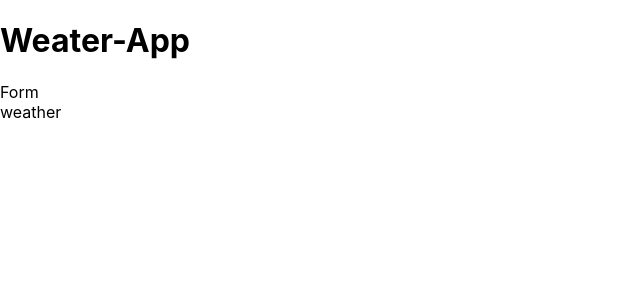
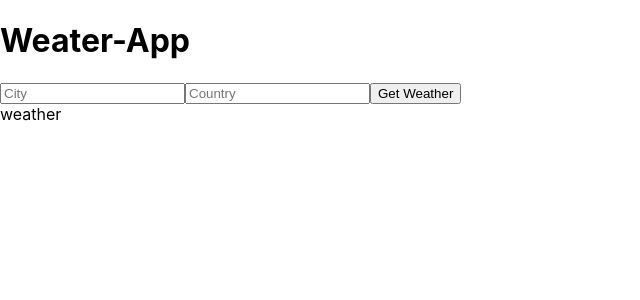
Before and after one commit to krisstets/weather-app, a React (Create React App) app in the folder weather-app/: page / in a window 1280 px wide. Shown: the top 300 px of the page, without its empty margins (0-640 px from the left). Built offline with nearby package versions, Linux system fonts and the light colour scheme.

Commit message:
feat: get object

```diff
--- a/weather-app/src/App.js
+++ b/weather-app/src/App.js
@@ -4,12 +4,26 @@
 import Form from "./components/Form";
 import Weather from "./components/Weather";
 
+const API_KEY = "197bb3bc90d1a83fe282b5e8b3d6bb29";
+
+
 class App extends Component {
+  getWeather = async (e) => {
+    e.preventDefault();
+
+    const city = e.target.elements.city.value;
+    const country = e.target.elements.country.value;
+    const URL = `http://api.openweathermap.org/data/2.5/weather?q=${city},${country}&appid=${API_KEY}&units=metric`
+    const api_call = await fetch(URL);
+    const data = await api_call.json();
+
+    console.log(data);
+  }
   render() {
     return(
       <div>
         <Title />
-        <Form />
+        <Form getWeather = {this.getWeather}/>
         <Weather />
       </div>
     );
--- a/weather-app/src/components/Form.js
+++ b/weather-app/src/components/Form.js
@@ -3,7 +3,11 @@
 export default class Form extends Component {
     render() {
         return(
-            <div>Form</div>
+            <form onSubmit = {this.props.getWeather}>
+                <input type="text" name="city" placeholder="City"/>
+                <input type="text" name="country" placeholder="Country"/>
+                <button>Get Weather</button>
+            </form>
         );
     }
 }
```
